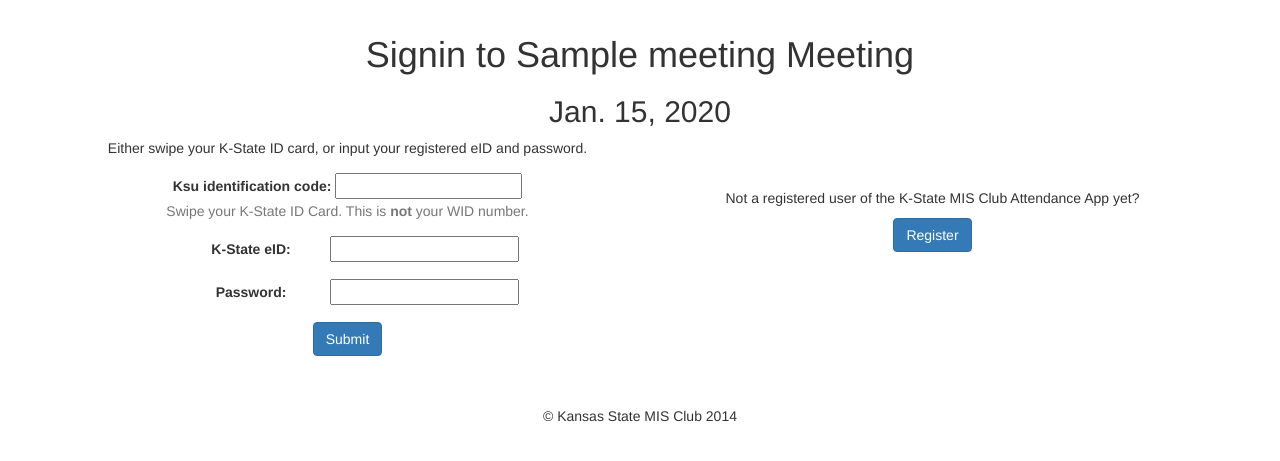
After one commit to atheiman/mis-club-site, a Django app: page /signin/1 in a window 1280 px wide. The commit adds this page. Shown: the top 461 px of the page. Run offline with Django 3.2, Linux system fonts and the light colour scheme; tables that the repository leaves empty hold one stand-in row (values such as "Sample post"); some libraries are stand-ins or nearby versions.

Commit message:
signin and register forms

```diff
--- a/attendance/forms.py
+++ b/attendance/forms.py
@@ -1,9 +1,9 @@
 from django import forms
-from django.contrib.auth.models import User
 
 from localflavor.us.forms import USPhoneNumberField
 
-from global_vars import YEAR_IN_SCHOOL_CHOICES, MAJOR_CHOICES
+from .global_vars import YEAR_IN_SCHOOL_CHOICES, MAJOR_CHOICES
+from .models import User, Member
 
 
 
@@ -48,6 +48,7 @@ class RegisterForm(forms.Form):
     ksu_identification_code = forms.IntegerField(
         max_value = 999999999999999999,
         min_value = 100000000000,
+        help_text = "Swipe your K-State ID Card. This is <strong>not</strong> your WID number.",
     )
 
     sign_in_to_active_meetings = forms.BooleanField(
@@ -63,3 +64,40 @@ class RegisterForm(forms.Form):
             raise forms.ValidationError("Passwords don't match")
 
         return self.cleaned_data
+
+
+
+class SigninForm(forms.Form):
+    ksu_identification_code = forms.IntegerField(
+        max_value = 999999999999999999,
+        min_value = 100000000000,
+        help_text = "Swipe your K-State ID Card. This is <strong>not</strong> your WID number.",
+    )
+    username = forms.RegexField(
+        label = 'K-State eID',
+        max_length = 30,
+        regex = r'^[a-z0-9-_]+$',
+    )
+    password = forms.CharField(
+        max_length = 30,
+        widget = forms.PasswordInput,
+        min_length = 6,
+    )
+
+    def clean(self):
+        if ksu_identification_code == "" and username == "":
+            raise forms.ValidationError("Either swipe ID card, or input username and password.")
+
+        if ksu_identification_code != "":
+            try:
+                member = Member.objects.get(ksu_identification_code=ksu_identification_code)
+            except Member.DoesNotExist:
+                raise forms.ValidationError("Invalid KSU Identification Code. Swipe again, or sign in with username and password.")
+
+        if username != "":
+            try:
+                member = Member.objects.get(username=username, password=password)
+            except Member.DoesNotExist:
+                raise forms.ValidationError("Invalid username and password.")
+
+        return self.cleaned_data
--- a/attendance/models.py
+++ b/attendance/models.py
@@ -19,6 +19,9 @@ class Meeting(models.Model):
     bonus = models.BooleanField(default=False)
 
     available_for_sign_in = models.BooleanField(default=False)
+
+    # many to many relationship with users
+    attendees = models.ManyToManyField(User, blank=True, null=True, related_name='meetings')
 
     def __unicode__(self):
         return self.title
@@ -51,9 +54,6 @@ class Member(models.Model):
     )
     ksu_identification_code = models.BigIntegerField(unique=True)
 
-    # There is no need to define a 'simple' many-to-many class in Django modeling.
-    meetings = models.ManyToManyField(Meeting, blank=True, null=True, related_name='members')
-
     def is_upperclass(self):
         return self.year_in_school in (self.JUNIOR, self.SENIOR)
 
--- a/attendance/templates/attendance/form.html
+++ b/attendance/templates/attendance/form.html
@@ -11,7 +11,7 @@
         {{ field.label_tag }} {{ field }}
 
         {% if field.help_text %}
-            <br><span class="text-muted">{{ field.help_text }}</span>
+            <br><span class="text-muted">{{ field.help_text|safe }}</span>
         {% endif %}
     </div>
 {% endfor %}
--- /dev/null
+++ b/attendance/templates/attendance/signin.html
@@ -0,0 +1,31 @@
+{% extends "attendance/base.html" %}
+
+{% block content %}
+
+    <h1 class="text-center">Signin to {{ meeting.title }} Meeting</h1>
+    <h2 class="text-center">{{ meeting.date_time|date }}</h2>
+
+    <div class="row">
+
+        <div class="text-center col-sm-6">
+
+            <p>Either swipe your K-State ID card, or input your registered eID and password.</p>
+
+            <form id='singinForm' method="post" action="{% url 'attendance:signin' meeting.id %}">
+
+                {% csrf_token %}
+
+                {% include "attendance/form.html" %}
+
+                <center><input type="submit" class="btn btn-primary"/></center>
+
+            </form>
+        </div>
+
+        <div class="text-center col-sm-6" style="margin-top:50px;">
+            <p>Not a registered user of the K-State MIS Club Attendance App yet?</p>
+            <a href="{% url 'attendance:register' %}" class="btn btn-primary">Register</a>
+        </div>
+    </div>
+
+{% endblock content %}
--- a/attendance/urls.py
+++ b/attendance/urls.py
@@ -1,8 +1,11 @@
 from django.conf.urls import patterns, url
 
-from .views import register, signin
+from .views import register, signin, index
 
 urlpatterns = patterns('',
+    # /
+    url(r'^\/?$', index, name='index'),
+
     # /register
     url(r'^register\/?$', register, name='register'),
 
--- a/attendance/views.py
+++ b/attendance/views.py
@@ -3,11 +3,20 @@ from django.http import HttpResponseRedirect, HttpResponse
 from django.core.urlresolvers import reverse
 
 from .models import Member, Meeting, User
-from .forms import RegisterForm
+from .forms import RegisterForm, SigninForm
 
 
 
 context_base = {}
+
+
+
+def index(request):
+    context = context_base
+
+    context['meetings'] = Meeting.objects.filter(available_for_sign_in=True)
+
+    return render(request, 'attendance/index.html', context)
 
 
 
@@ -58,14 +67,39 @@ def register(request):
 
 
 def signin(request, meeting_id):
+    context = context_base
+
     meeting = get_object_or_404(Meeting, pk=meeting_id)
     if meeting.available_for_sign_in == False:
         return HttpResponse(
-            "Error: Meeting (id = %d) not available for sign in.\
-            Edit in <a href='/admin'>admin interface</a>." % meeting.id
+            "<strong>Error: Meeting (id = %d) not available for sign in.\
+            Edit in <a href='/admin'>admin interface</a>.</strong>" % meeting.id,
+            status_code=400,
         )
 
-    context = context_base
+    if request.method == 'POST':
+
+        # create a form instance and populate it with data from the request
+        form = SigninForm(request.POST)
+
+        if form.is_valid():
+
+            if form.cleaned_data['ksu_identification_code'] != "":
+                pass
+
+            if form.cleaned_data['sign_in_to_active_meetings']:
+                meetings = Meeting.objects.filter(available_for_sign_in=True)
+                print "---Sign User %s into current meetings %s---" % (new_user.username, meetings)
+
+            # redirect
+            return HttpResponseRedirect(
+                reverse('attendance:register')+"?new_user=%s" % new_user.username
+            )
+
+    else:
+        form = SigninForm()
+
     context['meeting'] = meeting
+    context['form'] = form
 
     return render(request, 'attendance/signin.html', context)
```
Also changed, not shown: attendance/templates/attendance/index.html (added, +22 -0 lines), attendance/templates/attendance/register.html (+10 -1 lines), attendance/migrations/0007_auto_20141206_2303.py (added).
